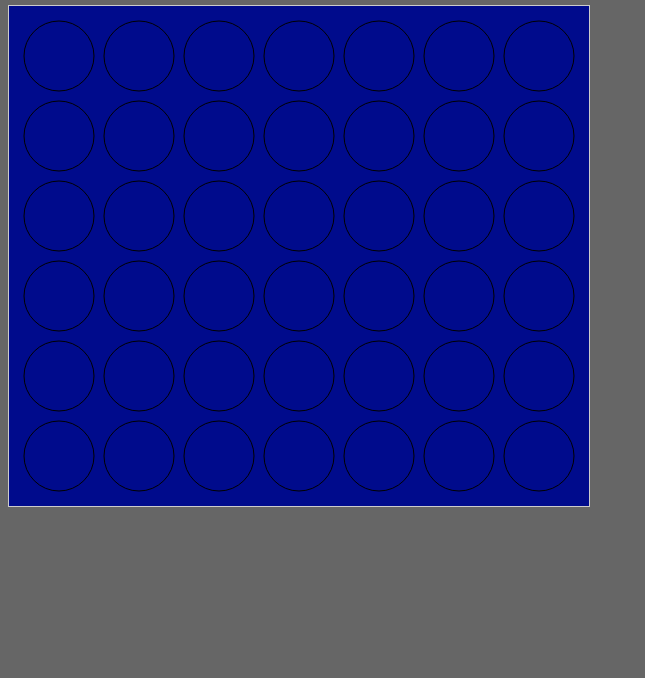
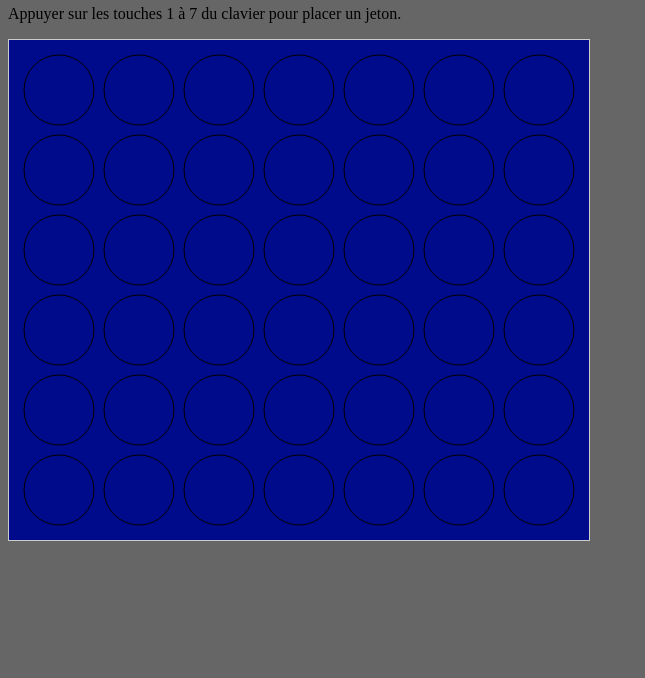
Before and after one commit to DevWeb13/Puissance4, a plain HTML site: page index.html in a window 1280 px wide. Shown: the part 122-800 px from the top of the page, without its empty margins (0-645 px from the left). Drawn offline with Linux system fonts and the light colour scheme.

Commit message:
Message pour les touches

```diff
--- a/index.html
+++ b/index.html
@@ -9,6 +9,7 @@
 
         <h1>DEVWEB13</h1>
         <h2>PUISSANCE 4</h2>
+        <p>Appuyer sur les touches 1 à 7 du clavier pour placer un jeton.</p>
 
         <div class="container">
             <canvas id="canvas" width="580" height="500"></canvas>
```
